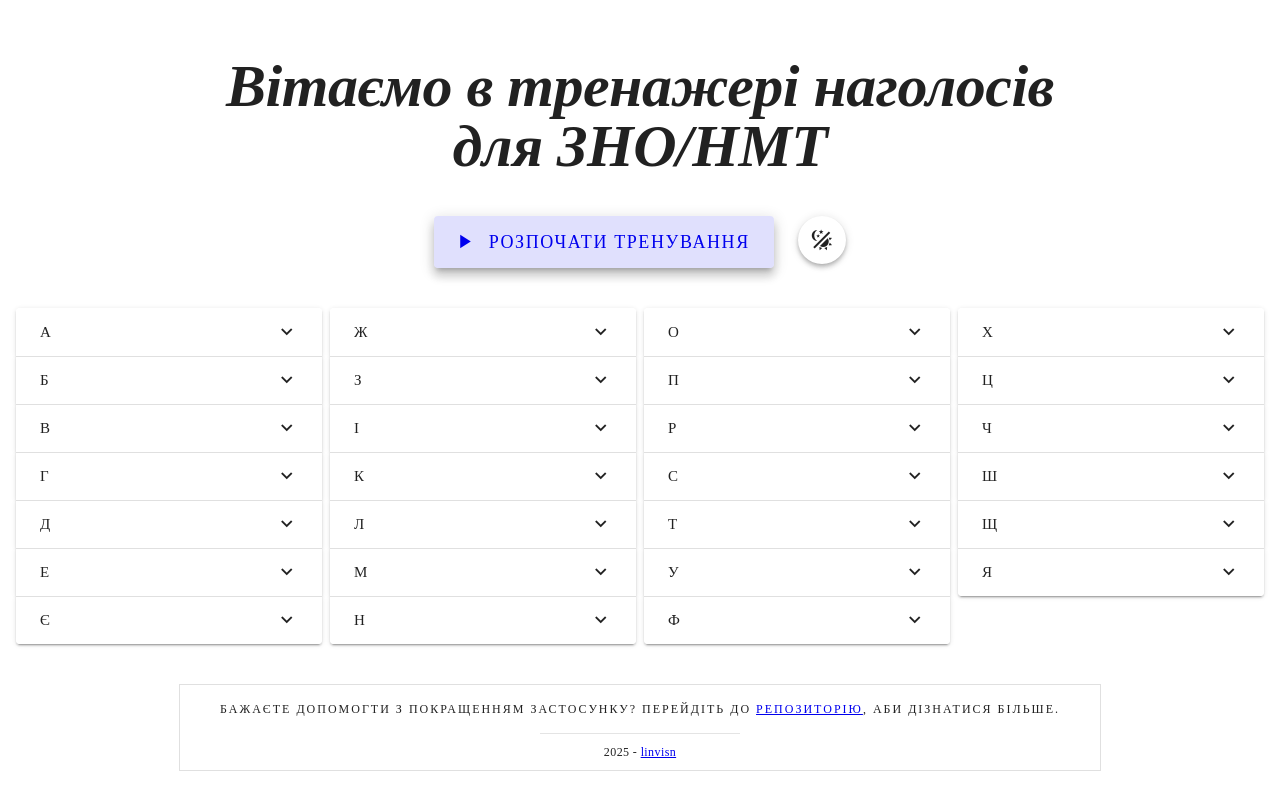
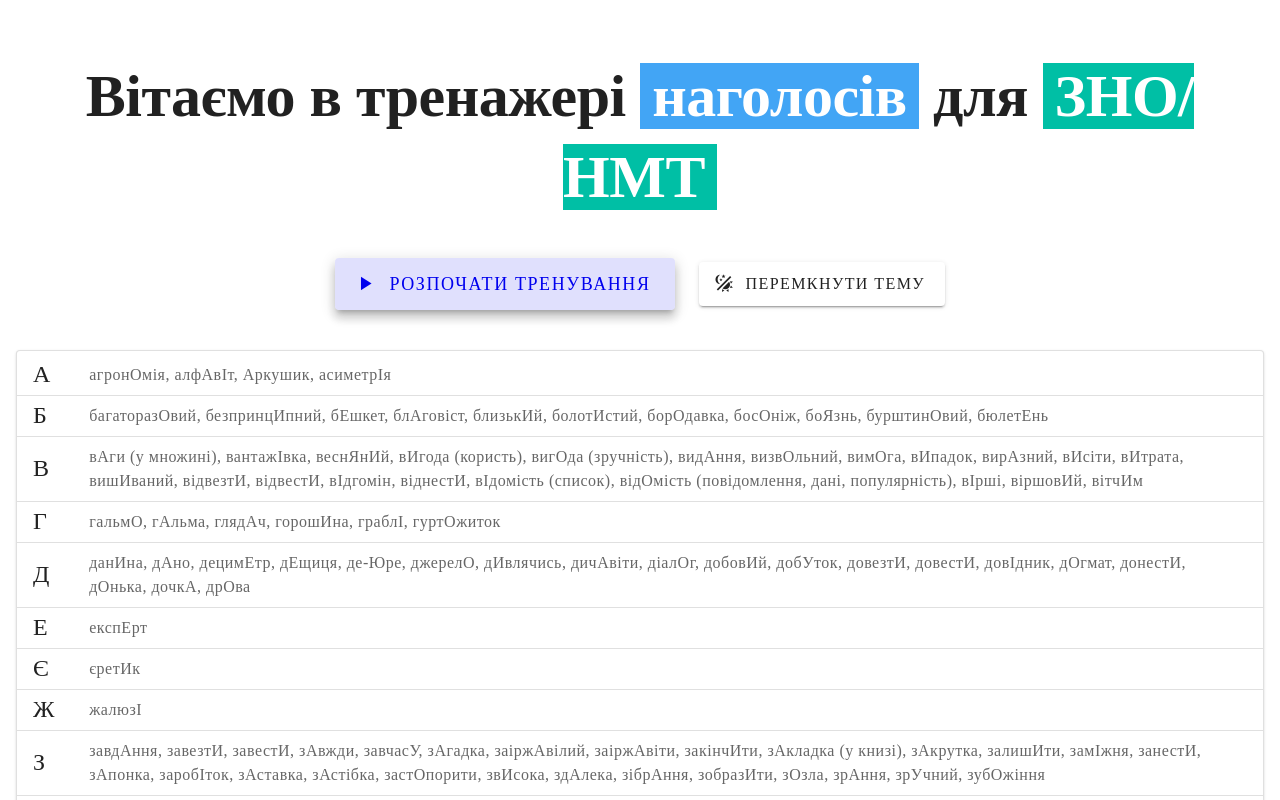
Before and after one commit to linvisn/naholosy, a Nuxt app: page / in a window 1280 px wide. Shown: the top 800 px of the page. Built offline with nearby package versions, Linux system fonts and the light colour scheme; what simple-analytics-vue would draw is missing.

Commit message:
Refactor Practice component UI for improved accessibility and consistency

```diff
--- a/pages/Practice.vue
+++ b/pages/Practice.vue
@@ -96,7 +96,7 @@
 
         <v-overlay v-model="showMistakes" class="d-flex align-center justify-center">
             <v-card title="Помилки, яких ви припустилися">
-                <v-table :striped="'odd'" fixed-header hover>
+                <v-table striped="odd" density="compact" fixed-header hover>
                     <thead>
                         <tr>
                             <th>ваша відповідь</th>
@@ -128,7 +128,7 @@
         <div class="d-flex flex-wrap ga-4">
             <v-btn v-if="array.length > 1" :disabled="answer.length < 1" variant="tonal"
                 @click="checkWord()">Перевірити</v-btn>
-            <v-btn v-else class="bg-green" size="large" @click="checkWord()">Закінчити</v-btn>
+            <v-btn v-else :disabled="answer.length < 1" class="bg-green" size="large" @click="checkWord()">Закінчити</v-btn>
             <v-btn v-if="array.length > 1" variant="text" @click="isPreparation = true">Повернутися до
                 налаштувань</v-btn>
         </div>
--- a/pages/index.vue
+++ b/pages/index.vue
@@ -4,6 +4,9 @@
 
 const defaultTheme = useStorage('defaultTheme', 'light')
 
+const toggleTheme = () => {
+  defaultTheme.value = defaultTheme.value === 'light' ? 'dark' : 'light'
+}
 const splitToGroups = (arr, amount) => {
   let result = []
   let perGroup = Math.ceil(arr.length / amount)
@@ -14,43 +17,34 @@
 
   return result
 }
-const toggleTheme = () => {
-  defaultTheme.value = defaultTheme.value === 'light' ? 'dark' : 'light'
-}
 
 const groups = splitToGroups(words, 4)
 </script>
 
 <template>
-  <div class="mt-10 text-h2 text-center font-weight-bold font-italic">
-    Вітаємо в тренажері наголосів <br> для ЗНО/НМТ
+  <div class="mt-10 text-h2 text-center font-weight-bold" :style="{ 'line-height': 1.35 }">
+    Вітаємо в тренажері <span class="px-3 bg-blue-lighten-1">наголосів</span> для <span class="px-3 bg-teal-accent-4">ЗНО/НМТ</span>
   </div>
 
-  <div class="d-flex flex-row items-center justify-center ga-6 my-10">
+  <div class="d-flex flex-wrap align-center justify-center ga-6 my-10">
     <NuxtLink to="/practice">
       <v-btn prepend-icon="mdi-play" size="x-large" variant="tonal" elevation="8">Розпочати тренування</v-btn>
     </NuxtLink>
-
-    <v-tooltip text="Перемкнути тему">
-      <template #activator="{ props: theme }">
-        <v-btn v-bind="theme" icon="mdi-theme-light-dark" elevation="4" @click="toggleTheme()" />
-      </template>
-    </v-tooltip>
+    <v-btn prepend-icon="mdi-theme-light-dark" size="large" @click="toggleTheme()">Перемкнути тему</v-btn>
   </div>
 
-  <v-row dense>
-    <v-col v-for="(group, groupIndex) in groups" :key="groupIndex" cols="12" sm="6" md="3">
-      <v-expansion-panels multiple>
-        <v-expansion-panel v-for="(item, itemIndex) in group" :key="itemIndex" :title="item.letter">
-          <v-expansion-panel-text v-for="(word, wordIndex) in item.words" :key="wordIndex">
-            {{ word }}
-          </v-expansion-panel-text>
-        </v-expansion-panel>
-      </v-expansion-panels>
-    </v-col>
-  </v-row>
+  <v-card class="py-1 border" variant="elevated">
+    <v-table density="compact">
+      <tbody>
+        <tr v-for="(item, index) in words" :key="index">
+          <td class="text-h5 text-high-emphasis">{{ item.letter }}</td>
+          <td class="py-2 text-body-1 text-medium-emphasis">{{ item.words.join(', ') }}</td>
+        </tr>
+      </tbody>
+    </v-table>
+  </v-card>
 
-  <v-footer border class="d-flex align-center justify-center flex-column mt-10 mx-auto px-10"
+  <v-footer class="d-flex align-center justify-center flex-column mt-10 mx-auto px-10 border"
     :style="{ width: 'fit-content' }">
     <div class="text-overline text-justify">Бажаєте допомогти з покращенням застосунку? Перейдіть до <a
         href="https://github.com/linvisn/naholosy">репозиторію</a>, аби дізнатися більше.</div>
```
